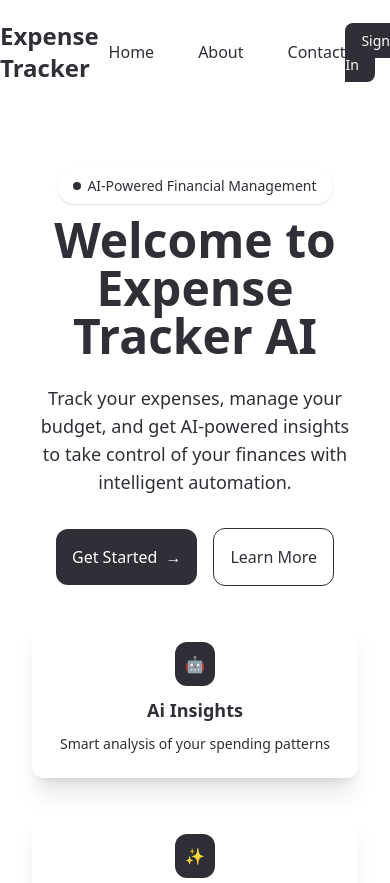
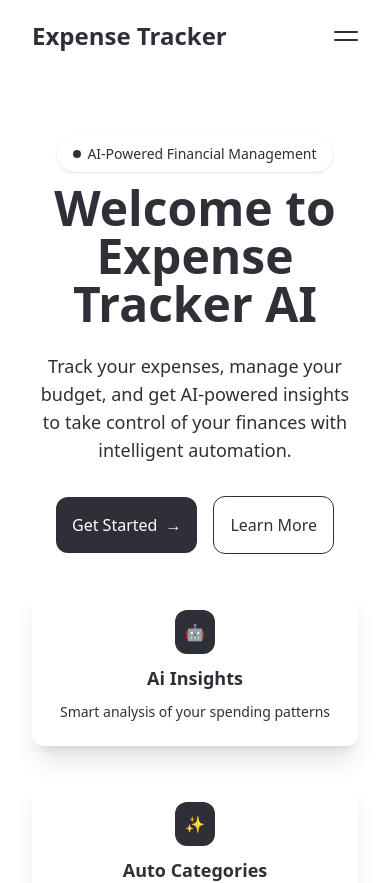
Before and after one commit to ronish00/Expense-Tracker, a Next.js app: page / in a window 390 px wide. Shown: the top 883 px of the page. Built offline with nearby package versions, Linux system fonts and the light colour scheme; no server answers.

Commit message:
mobile nav

```diff
--- a/src/app/(root)/layout.tsx
+++ b/src/app/(root)/layout.tsx
@@ -1,3 +1,4 @@
+import MobileNav from "@/components/shared/MobileNav";
 import Navbar from "@/components/shared/Navbar";
 import { UserProvider } from "@/context/UserContext";
 import { checkUser } from "@/lib/actions/user.action";
@@ -10,6 +11,7 @@ const Layout = async ({ children }: { children: ReactNode }) => {
     <main>
       <UserProvider user={user}>
         <Navbar />
+        <MobileNav />
         {children}
       </UserProvider>
     </main>
--- a/src/components/shared/Container.tsx
+++ b/src/components/shared/Container.tsx
@@ -7,7 +7,7 @@ const Container = ({
   children: ReactNode;
   extraClass?: string;
 }) => {
-  return <div className={`lg:max-w-6xl lg:px-0 px-8 mx-auto ${extraClass}`}>{children}</div>;
+  return <div className={`lg:max-w-6xl lg:px-6 px-8 mx-auto ${extraClass}`}>{children}</div>;
 };
 
 export default Container;
--- /dev/null
+++ b/src/components/shared/MobileNav.tsx
@@ -0,0 +1,58 @@
+"use client";
+import Link from "next/link";
+import Container from "./Container";
+import { useState } from "react";
+
+const MobileNav = () => {
+  const [nav, setNav] = useState(false);
+  return (
+    <>
+      <header className="py-5 block md:hidden">
+        <Container extraClass="flex items-center justify-between">
+          <Link href={"/"}>
+            <span className="text-2xl font-bold ">Expense Tracker</span>
+          </Link>
+          <button
+            onClick={() => setNav(!nav)}
+            className="flex flex-col justify-between w-6 h-2.5"
+          >
+            <span className="w-full h-0.5 bg-dark rounded-4xl"></span>
+            <span className="w-full h-0.5 bg-dark rounded-4xl"></span>
+          </button>
+        </Container>
+        <div
+          className={`fixed top-0 p-10 bg-white h-screen w-2xs border-l-2 border-gray-200 transition-all ${
+            nav ? "right-0" : "-right-full"
+          }`}
+        >
+          <button
+            onClick={() => setNav(!nav)}
+            className="flex flex-col justify-between w-10 h-10 rounded-full bg-dark relative"
+          >
+            <span className="w-2/3 h-0.5 bg-white rounded-4xl absolute top-[19px] left-[7px]  rotate-45"></span>
+            <span className="w-2/3 h-0.5 bg-white rounded-4xl absolute  top-[19px] left-[7px] -rotate-45"></span>
+          </button>
+          <nav className="flex flex-col gap-6 mt-16 w-full">
+            <Link className="text-xl font-medium text-center w-full" href={"/"}>
+              Home
+            </Link>
+            <Link
+              className="text-xl font-medium text-center w-full"
+              href={"/about"}
+            >
+              About
+            </Link>
+            <Link
+              className="text-xl font-medium text-center w-full"
+              href={"/contact"}
+            >
+              Contact
+            </Link>
+          </nav>
+        </div>
+      </header>
+    </>
+  );
+};
+
+export default MobileNav;
--- a/src/components/shared/Navbar.tsx
+++ b/src/components/shared/Navbar.tsx
@@ -9,8 +9,8 @@ const Navbar = () => {
   const user = useUser();
 
   return (
-    <header className="py-5">
-      <nav className="flex items-center justify-between max-w-6xl mx-auto">
+    <header className="py-5 md:block hidden">
+      <nav className="flex items-center justify-between lg:max-w-6xl mx-auto lg:px-6 px-8">
         <Link href={"/"}>
           <span className="text-2xl font-bold ">Expense Tracker</span>
         </Link>
```
